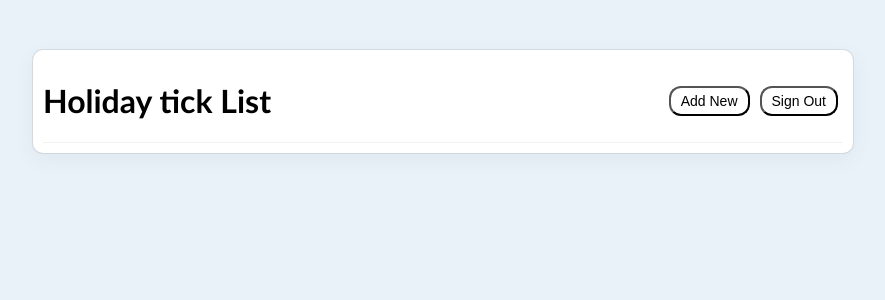
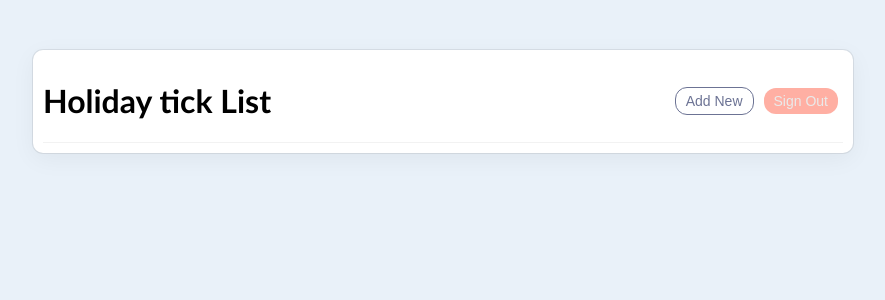
Before and after one commit to Zym0tic/postgreSQL-react-todo, a React (Create React App) app in the folder client/: page / in a window 1280 px wide. Shown: the top 300 px of the page, without its empty margins (197-1082 px from the left). Built offline with nearby package versions, Linux system fonts and the light colour scheme; the HTML template or start-up script is replaced by a standard one.

Commit message:
style create and sign out buttons

```diff
--- a/client/src/index.css
+++ b/client/src/index.css
@@ -17,7 +17,8 @@ body {
   margin-top: 50px;
 }
 
-.button-container, .info-container {
+.button-container,
+.info-container {
   display: flex;
   align-items: center;
 }
@@ -41,7 +42,7 @@ body {
 }
 
 .edit:active {
-  color: rgb(255,255,255);
+  color: rgb(255, 255, 255);
   background-color: rgb(141, 181, 145);
 }
 
@@ -59,17 +60,48 @@ body {
   background-color: rgb(255, 175, 163);
 }
 
+.create {
+  border: 1.5px solid rgb(108, 115, 148);
+  color: rgb(108, 115, 148);
+}
+
+.create:hover {
+  background-color: rgb(131, 138, 172) !important;
+}
+
+.create:active {
+  background-color: rgb(131, 138, 172) !important;
+  color: rgb(255, 255, 255) !important;
+}
+
+.signout {
+  border: rgb(255, 175,163);
+  background-color: rgb(255, 175, 163) !important;
+  color: rgb(234, 234, 234);
+}
+
+.signout:hover {
+  background-color: rgb(175, 94, 94) !important;
+  border: rgb(173, 94, 94);
+}
+
+.signout:active {
+  border: 1.5px, solid, rgb(175, 81, 81) !important;
+  background-color: rgb(175, 81, 81) !important;
+  color: rgb(255, 255, 255);
+}
+
 /* list header */
 
 .list-header {
   width: 100%;
   display: flex;
   justify-content: space-between;
-    border-bottom: rgba(0,0,0,0.05) 1px solid;
+  border-bottom: rgba(0, 0, 0, 0.05) 1px solid;
 }
 
 /* list item */
-.list-item{
+.list-item {
   width: 100%;
   margin: 10px 0;
   border-radius: 10px;
@@ -78,6 +110,6 @@ body {
   justify-content: space-between;
 }
 
-.tick{
+.tick {
   padding: 10px;
 }
```
Lines whose indentation alone changed are shown as unchanged.
